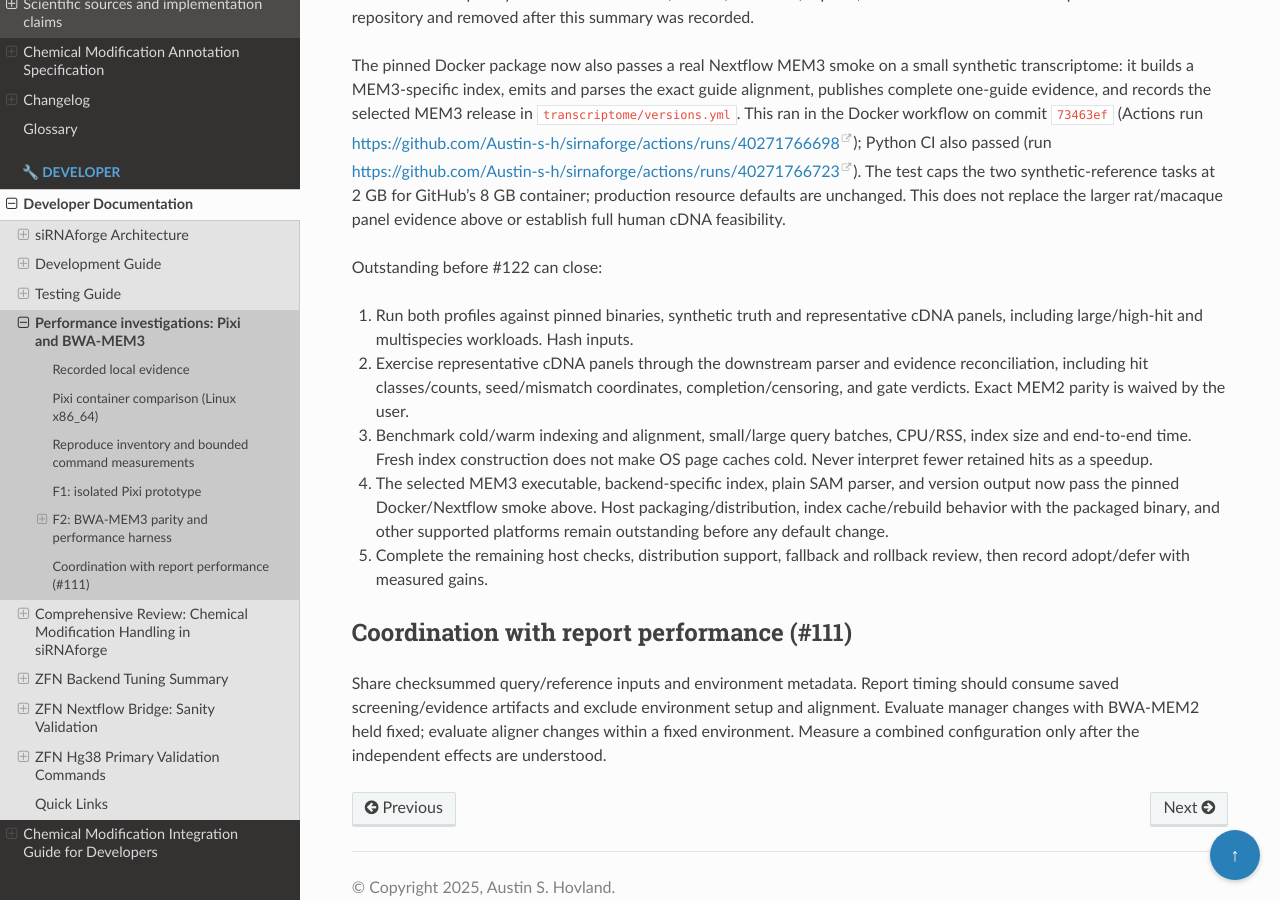
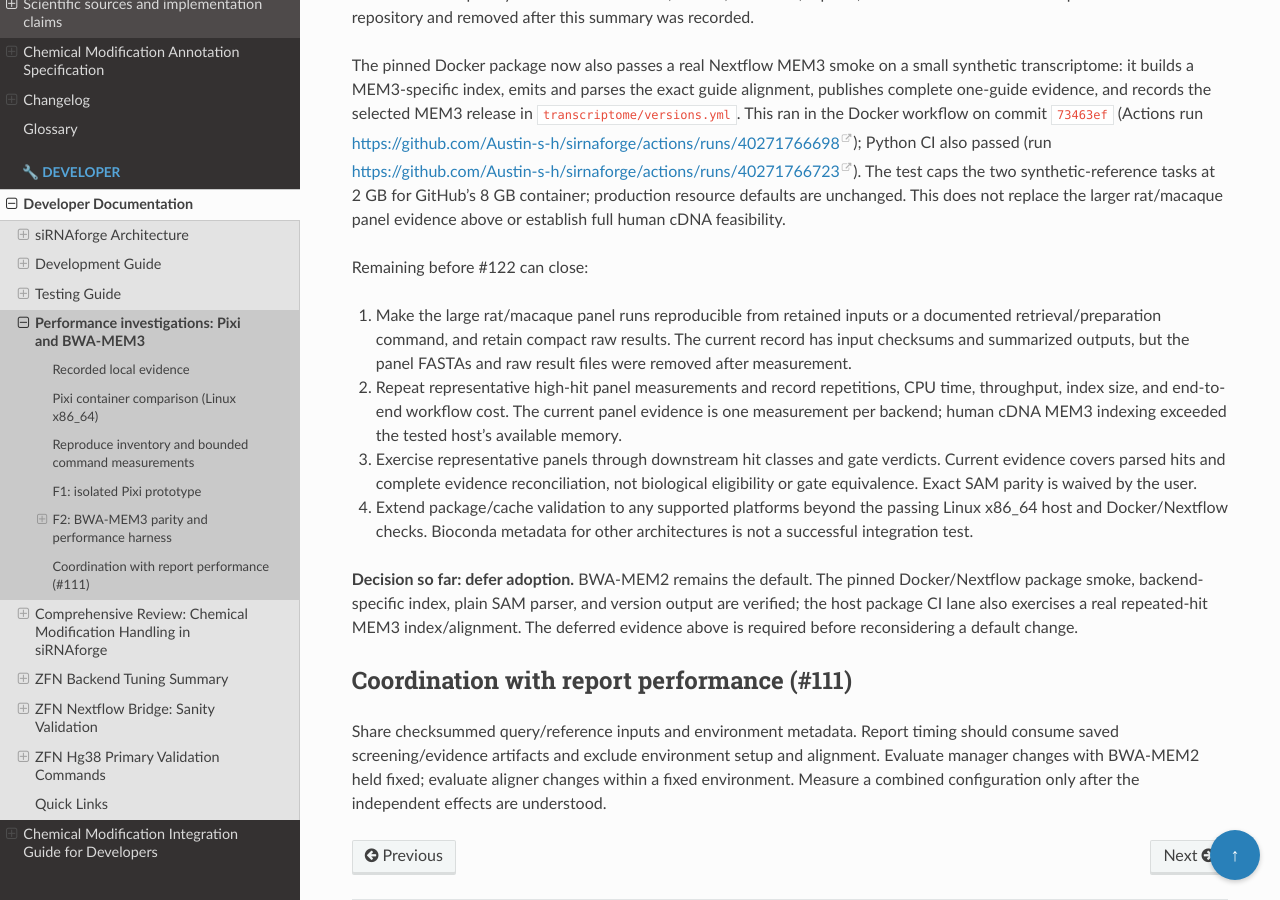
Before and after one commit to Austin-s-h/sirnaforge, a Sphinx documentation site: the page built from docs/developer/performance_review.md, in a window 1280 px wide and 900 px high, scrolled down 7525 px. Built offline with Sphinx 7.4.7 and the Read the Docs theme 3.1.0, drawn with Linux system fonts in a browser that asks for light colours; some of the changed text lies outside the part shown.

Commit message:
Refresh BWA-MEM3 review status and remaining gates

```diff
--- a/docs/developer/performance_review.md
+++ b/docs/developer/performance_review.md
@@ -1,7 +1,7 @@
 # Performance investigations: Pixi and BWA-MEM3
 
-Status on 2026-10-26: **Pixi evaluation remains open; BWA-MEM3 plain mode accepted by the user for integration.**
-This implements the bounded F1/F2 investigation tooling from #124 for #121/#122.
+Status on 2026-10-26: **#121 is closed with Pixi adoption deferred; #122 remains open. BWA-MEM3 plain mode is accepted for optional integration, with BWA-MEM2 still the default.**
+This records the F1/F2 investigation work from #124 for #121/#122.
 Existing package, execution, index and reporting defaults are unchanged.
 
 ## Recorded local evidence
@@ -416,24 +416,29 @@ caps the two synthetic-reference tasks at 2 GB for GitHub's 8 GB container;
 production resource defaults are unchanged. This does not replace the larger
 rat/macaque panel evidence above or establish full human cDNA feasibility.
 
-Outstanding before #122 can close:
+Remaining before #122 can close:
 
-1. Run both profiles against pinned binaries, synthetic truth and representative
-   cDNA panels, including large/high-hit and multispecies workloads. Hash inputs.
-2. Exercise representative cDNA panels through the downstream parser and
-   evidence reconciliation, including hit classes/counts, seed/mismatch
-   coordinates, completion/censoring, and gate verdicts. Exact MEM2 parity is
-   waived by the user.
-3. Benchmark cold/warm indexing and alignment, small/large query batches, CPU/RSS,
-   index size and end-to-end time. Fresh index construction does not make OS
-   page caches cold. Never interpret fewer retained hits as a speedup.
-4. The selected MEM3 executable, backend-specific index, plain SAM parser, and
-   version output now pass the pinned Docker/Nextflow smoke above. Host
-   packaging/distribution, index cache/rebuild behavior with the packaged
-   binary, and other supported platforms remain outstanding before any default
-   change.
-5. Complete the remaining host checks, distribution support, fallback and
-   rollback review, then record adopt/defer with measured gains.
+1. Make the large rat/macaque panel runs reproducible from retained inputs or a
+   documented retrieval/preparation command, and retain compact raw results.
+   The current record has input checksums and summarized outputs, but the panel
+   FASTAs and raw result files were removed after measurement.
+2. Repeat representative high-hit panel measurements and record repetitions,
+   CPU time, throughput, index size, and end-to-end workflow cost. The current
+   panel evidence is one measurement per backend; human cDNA MEM3 indexing
+   exceeded the tested host's available memory.
+3. Exercise representative panels through downstream hit classes and gate
+   verdicts. Current evidence covers parsed hits and complete evidence
+   reconciliation, not biological eligibility or gate equivalence. Exact SAM
+   parity is waived by the user.
+4. Extend package/cache validation to any supported platforms beyond the
+   passing Linux x86_64 host and Docker/Nextflow checks. Bioconda metadata for
+   other architectures is not a successful integration test.
+
+**Decision so far: defer adoption.** BWA-MEM2 remains the default. The pinned
+Docker/Nextflow package smoke, backend-specific index, plain SAM parser, and
+version output are verified; the host package CI lane also exercises a real
+repeated-hit MEM3 index/alignment. The deferred evidence above is required
+before reconsidering a default change.
 
 ## Coordination with report performance (#111)
 
```
